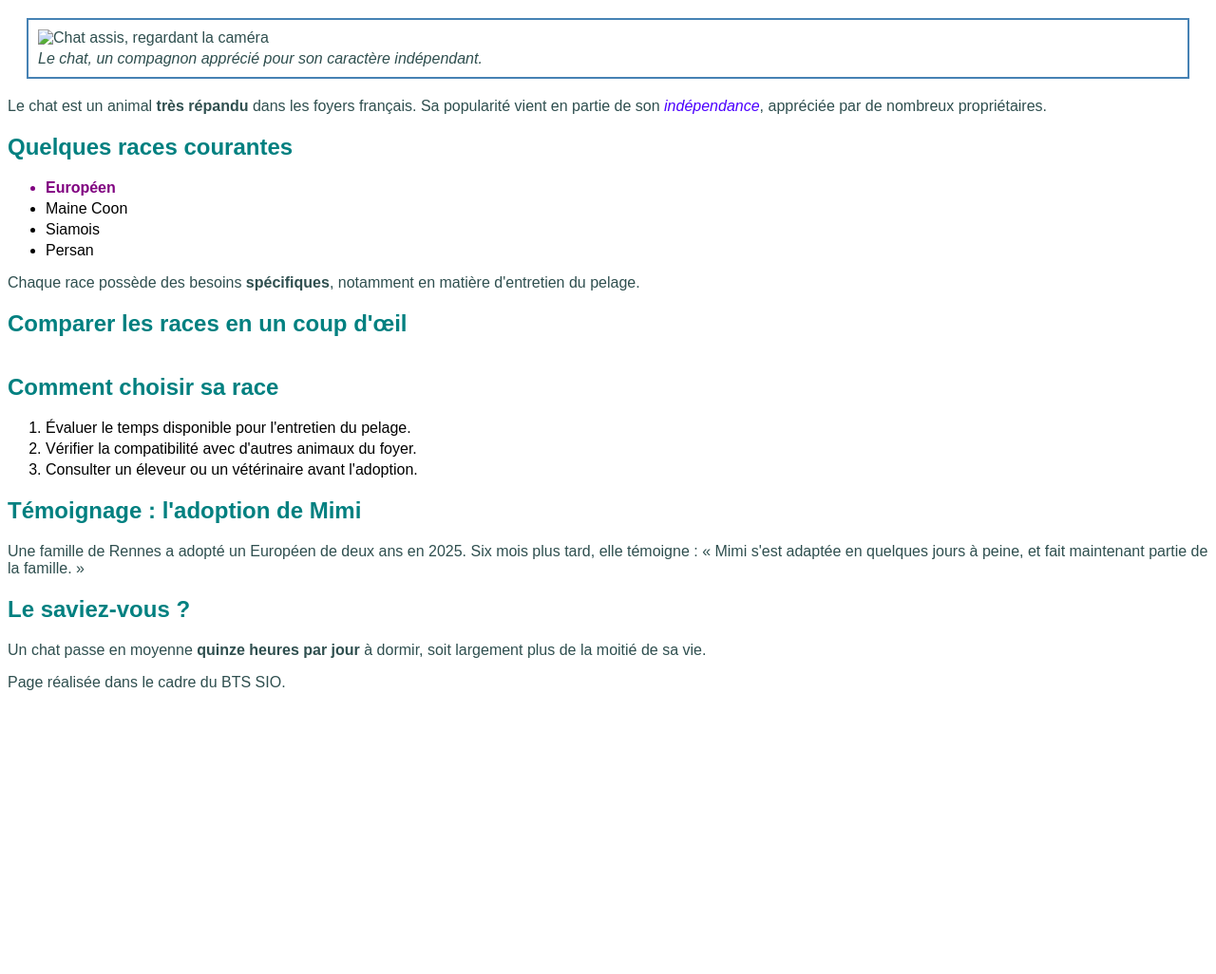
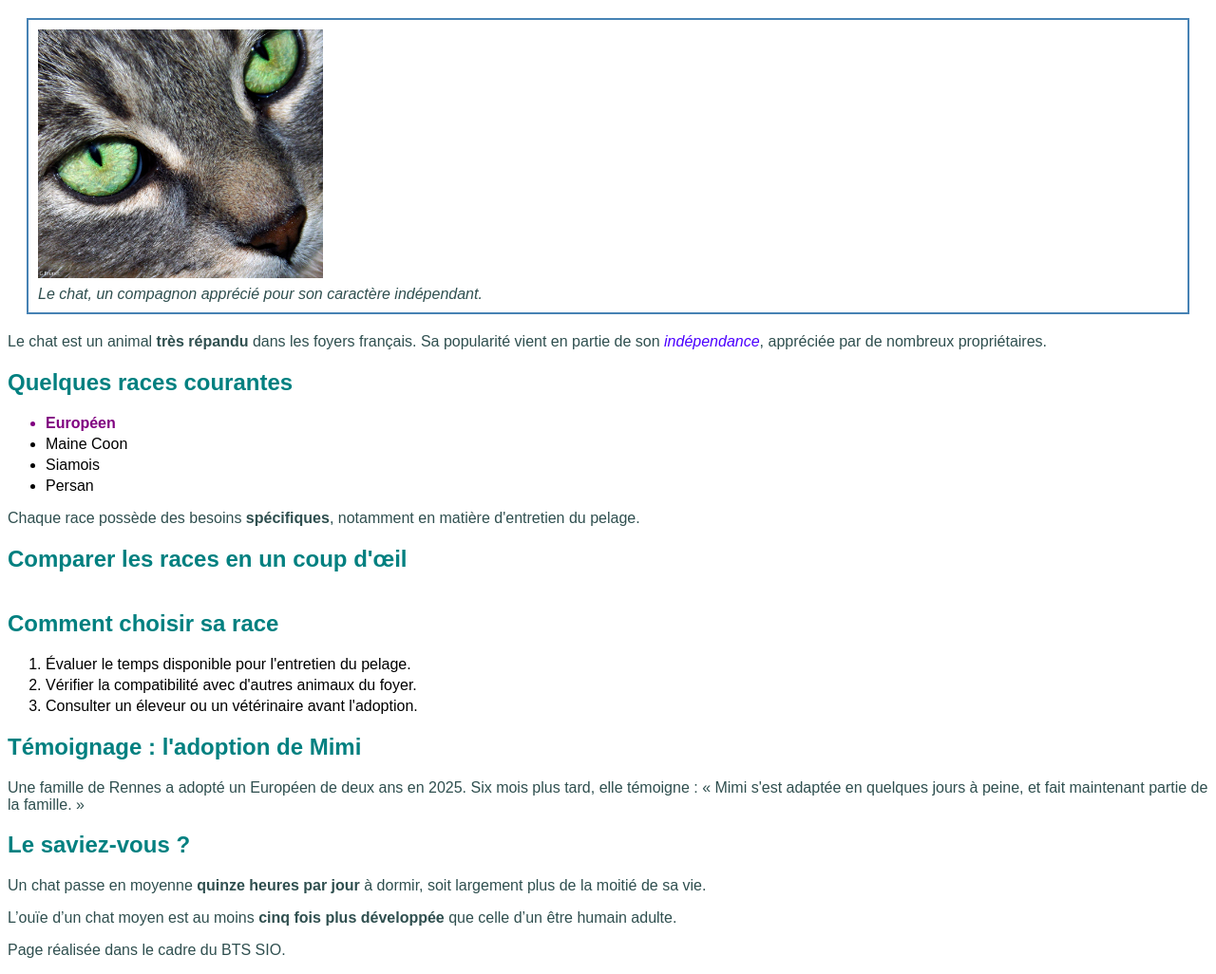
Before and after one commit to mtassart/web-app-mateo-tassart, a plain HTML site: page cours/html-css/10-structure-semantique/index.html in a window 1280 px wide. Shown: the part 99-1125 px from the top of the page at 95% size. Before the commit the page ends 843 px from the top, so only its background shows below. Drawn offline with Linux system fonts and the light colour scheme.

Commit message:
Partie 10 : exercice - second aside et réorganisation d'adoption.html

```diff
--- a/cours/html-css/10-structure-semantique/index.html
+++ b/cours/html-css/10-structure-semantique/index.html
@@ -22,7 +22,7 @@
 
     <main>
         <figure>
-            <img src="images/chat.jpg" alt="Chat assis, regardant la caméra">
+            <img src="chat.jpg" alt="Chat assis, regardant la caméra">
             <figcaption>Le chat, un compagnon apprécié pour son caractère indépendant.</figcaption>
         </figure>
         <p>Le chat est un animal <strong>très répandu</strong> dans les foyers français. Sa popularité vient en partie
@@ -66,6 +66,8 @@
             <h2>Le saviez-vous ?</h2>
             <p>Un chat passe en moyenne <strong>quinze heures par jour</strong> à dormir, soit largement plus de la
                 moitié de sa vie.</p>
+            <p>L’ouïe d’un chat moyen est au moins <strong>cinq fois plus développée</strong> que celle d’un être humain
+                adulte.</p>
         </aside>
     </main>
 
```
Also changed, not shown: cours/html-css/10-structure-semantique/adoption.html (+10 -2 lines).
